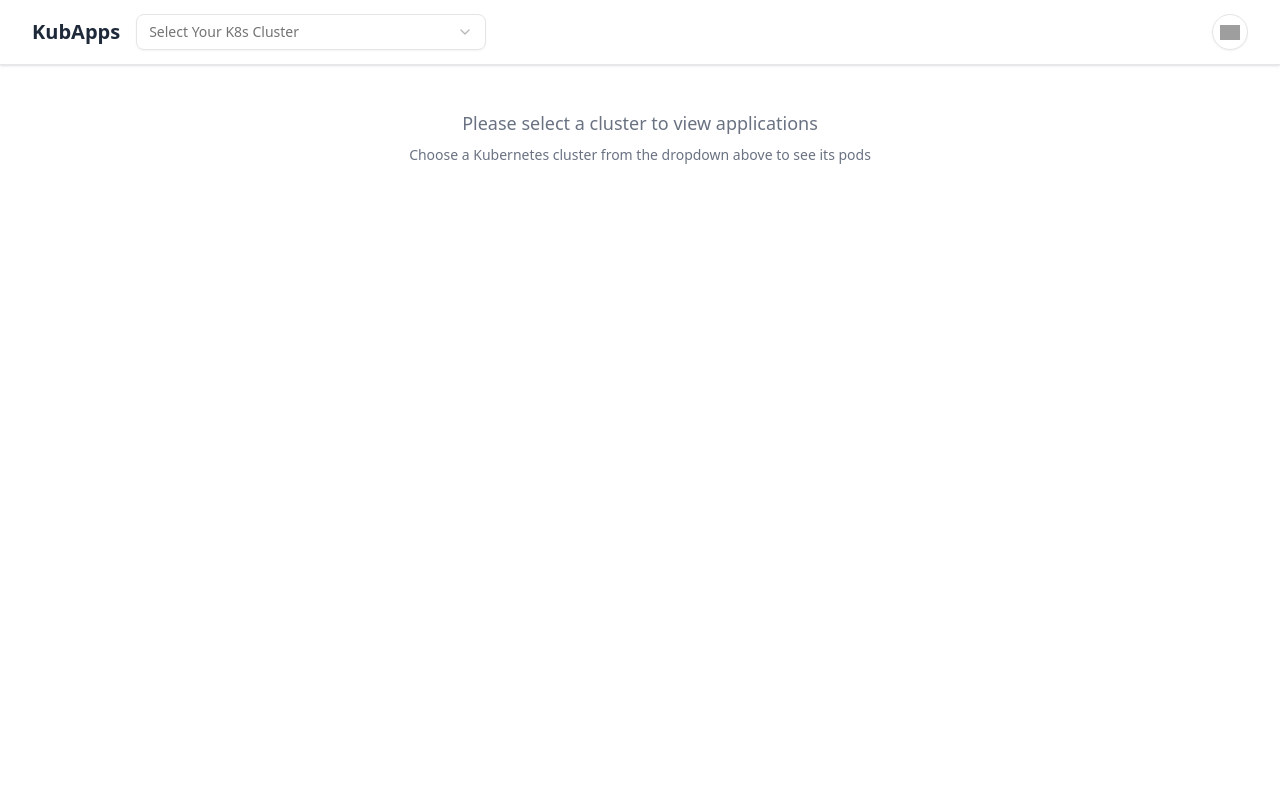
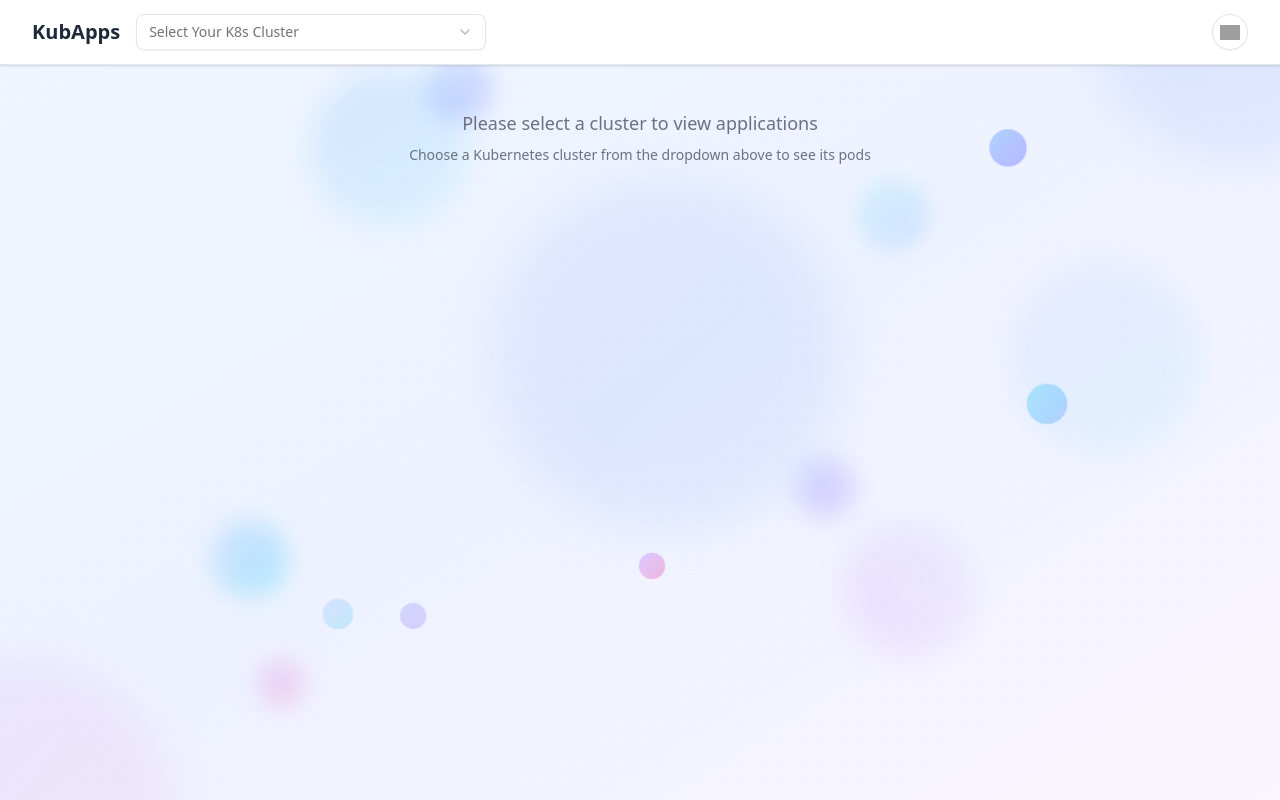
Before and after one commit to Pleasuren15/KubApps, a React (Vite) app in the folder src/kubapps.ui/: page / in a window 1280 px wide. Built offline with nearby package versions, Linux system fonts and the light colour scheme; grey boxes are pictures that could not be loaded.

Commit message:
background updated

```diff
--- a/src/kubapps.ui/src/App.tsx
+++ b/src/kubapps.ui/src/App.tsx
@@ -6,10 +6,47 @@ import { PodProvider } from "./contexts/PodContext"
 function App() {
   return (
     <PodProvider>
-      <div className="">
-        <NavBar />
-        <Applications />
-        <Footer />
+      <div className="min-h-screen bg-gradient-to-br from-blue-50 via-indigo-50 to-purple-50 relative overflow-hidden">
+        {/* Large animated background blobs */}
+        <div className="absolute inset-0 overflow-hidden">
+          <div className="absolute -top-40 -right-32 w-80 h-80 bg-gradient-to-br from-blue-200/30 to-indigo-200/30 rounded-full mix-blend-multiply filter blur-xl animate-blob"></div>
+          <div className="absolute -bottom-40 -left-32 w-80 h-80 bg-gradient-to-br from-purple-200/30 to-pink-200/30 rounded-full mix-blend-multiply filter blur-xl animate-blob animation-delay-2000"></div>
+          <div className="absolute top-1/2 left-1/2 transform -translate-x-1/2 -translate-y-1/2 w-80 h-80 bg-gradient-to-br from-indigo-200/30 to-blue-200/30 rounded-full mix-blend-multiply filter blur-xl animate-blob animation-delay-4000"></div>
+
+          {/* Medium bubbles */}
+          <div className="absolute top-20 left-1/4 w-40 h-40 bg-gradient-to-br from-cyan-200/25 to-blue-300/25 rounded-full mix-blend-multiply filter blur-lg animate-float animation-delay-1000"></div>
+          <div className="absolute bottom-32 right-1/4 w-32 h-32 bg-gradient-to-br from-violet-200/25 to-purple-300/25 rounded-full mix-blend-multiply filter blur-lg animate-float animation-delay-3000"></div>
+          <div className="absolute top-1/3 right-20 w-48 h-48 bg-gradient-to-br from-indigo-200/20 to-cyan-200/20 rounded-full mix-blend-multiply filter blur-lg animate-float animation-delay-5000"></div>
+
+          {/* Small bubbles */}
+          <div className="absolute top-16 left-1/3 w-16 h-16 bg-gradient-to-br from-blue-300/40 to-indigo-400/40 rounded-full mix-blend-multiply filter blur-md animate-bubble animation-delay-500"></div>
+          <div className="absolute bottom-20 left-1/5 w-12 h-12 bg-gradient-to-br from-purple-300/40 to-pink-400/40 rounded-full mix-blend-multiply filter blur-md animate-bubble animation-delay-1500"></div>
+          <div className="absolute top-1/4 left-2/3 w-20 h-20 bg-gradient-to-br from-cyan-300/35 to-blue-400/35 rounded-full mix-blend-multiply filter blur-md animate-bubble animation-delay-2500"></div>
+          <div className="absolute bottom-1/3 right-1/3 w-14 h-14 bg-gradient-to-br from-indigo-300/40 to-violet-400/40 rounded-full mix-blend-multiply filter blur-md animate-bubble animation-delay-3500"></div>
+          <div className="absolute top-2/3 left-1/6 w-18 h-18 bg-gradient-to-br from-blue-300/35 to-cyan-400/35 rounded-full mix-blend-multiply filter blur-md animate-bubble animation-delay-4500"></div>
+
+          {/* Tiny floating bubbles */}
+          <div className="absolute top-1/5 right-1/5 w-8 h-8 bg-gradient-to-br from-blue-400/50 to-indigo-500/50 rounded-full mix-blend-multiply animate-rise animation-delay-800"></div>
+          <div className="absolute bottom-1/4 left-1/2 w-6 h-6 bg-gradient-to-br from-purple-400/50 to-pink-500/50 rounded-full mix-blend-multiply animate-rise animation-delay-1800"></div>
+          <div className="absolute top-1/2 right-1/6 w-10 h-10 bg-gradient-to-br from-cyan-400/45 to-blue-500/45 rounded-full mix-blend-multiply animate-rise animation-delay-2800"></div>
+          <div className="absolute bottom-1/5 right-2/3 w-7 h-7 bg-gradient-to-br from-indigo-400/50 to-violet-500/50 rounded-full mix-blend-multiply animate-rise animation-delay-3800"></div>
+          <div className="absolute top-3/4 left-1/4 w-9 h-9 bg-gradient-to-br from-blue-400/45 to-cyan-500/45 rounded-full mix-blend-multiply animate-rise animation-delay-4800"></div>
+        </div>
+
+        {/* Dot pattern overlay */}
+        <div className="absolute inset-0 opacity-20"
+             style={{
+               backgroundImage: 'radial-gradient(circle at 2px 2px, rgba(99, 102, 241, 0.15) 1px, transparent 0)',
+               backgroundSize: '20px 20px'
+             }}>
+        </div>
+
+        {/* Main content */}
+        <div className="relative z-10">
+          <NavBar />
+          <Applications />
+          <Footer />
+        </div>
       </div>
     </PodProvider>
   )
--- a/src/kubapps.ui/src/index.css
+++ b/src/kubapps.ui/src/index.css
@@ -121,3 +121,144 @@
     @apply bg-background text-foreground;
   }
 }
+
+/* Custom animations for the cool background */
+@keyframes blob {
+  0% {
+    transform: translate(0px, 0px) scale(1);
+  }
+  33% {
+    transform: translate(30px, -50px) scale(1.1);
+  }
+  66% {
+    transform: translate(-20px, 20px) scale(0.9);
+  }
+  100% {
+    transform: translate(0px, 0px) scale(1);
+  }
+}
+
+@keyframes float {
+  0%, 100% {
+    transform: translate(0px, 0px) scale(1) rotate(0deg);
+  }
+  25% {
+    transform: translate(15px, -20px) scale(1.05) rotate(90deg);
+  }
+  50% {
+    transform: translate(-10px, -15px) scale(0.95) rotate(180deg);
+  }
+  75% {
+    transform: translate(-25px, 10px) scale(1.1) rotate(270deg);
+  }
+}
+
+@keyframes bubble {
+  0%, 100% {
+    transform: translateY(0px) scale(1);
+    opacity: 0.7;
+  }
+  25% {
+    transform: translateY(-15px) scale(1.1);
+    opacity: 0.9;
+  }
+  50% {
+    transform: translateY(-25px) scale(0.9);
+    opacity: 0.5;
+  }
+  75% {
+    transform: translateY(-10px) scale(1.05);
+    opacity: 0.8;
+  }
+}
+
+@keyframes rise {
+  0% {
+    transform: translateY(0px) scale(0.8);
+    opacity: 0.3;
+  }
+  50% {
+    transform: translateY(-30px) scale(1.2);
+    opacity: 0.8;
+  }
+  100% {
+    transform: translateY(-60px) scale(0.6);
+    opacity: 0.1;
+  }
+}
+
+.animate-blob {
+  animation: blob 7s infinite;
+}
+
+.animate-float {
+  animation: float 8s ease-in-out infinite;
+}
+
+.animate-bubble {
+  animation: bubble 6s ease-in-out infinite;
+}
+
+.animate-rise {
+  animation: rise 10s linear infinite;
+}
+
+.animation-delay-500 {
+  animation-delay: 0.5s;
+}
+
+.animation-delay-800 {
+  animation-delay: 0.8s;
+}
+
+.animation-delay-1000 {
+  animation-delay: 1s;
+}
+
+.animation-delay-1500 {
+  animation-delay: 1.5s;
+}
+
+.animation-delay-1800 {
+  animation-delay: 1.8s;
+}
+
+.animation-delay-2000 {
+  animation-delay: 2s;
+}
+
+.animation-delay-2500 {
+  animation-delay: 2.5s;
+}
+
+.animation-delay-2800 {
+  animation-delay: 2.8s;
+}
+
+.animation-delay-3000 {
+  animation-delay: 3s;
+}
+
+.animation-delay-3500 {
+  animation-delay: 3.5s;
+}
+
+.animation-delay-3800 {
+  animation-delay: 3.8s;
+}
+
+.animation-delay-4000 {
+  animation-delay: 4s;
+}
+
+.animation-delay-4500 {
+  animation-delay: 4.5s;
+}
+
+.animation-delay-4800 {
+  animation-delay: 4.8s;
+}
+
+.animation-delay-5000 {
+  animation-delay: 5s;
+}
```
